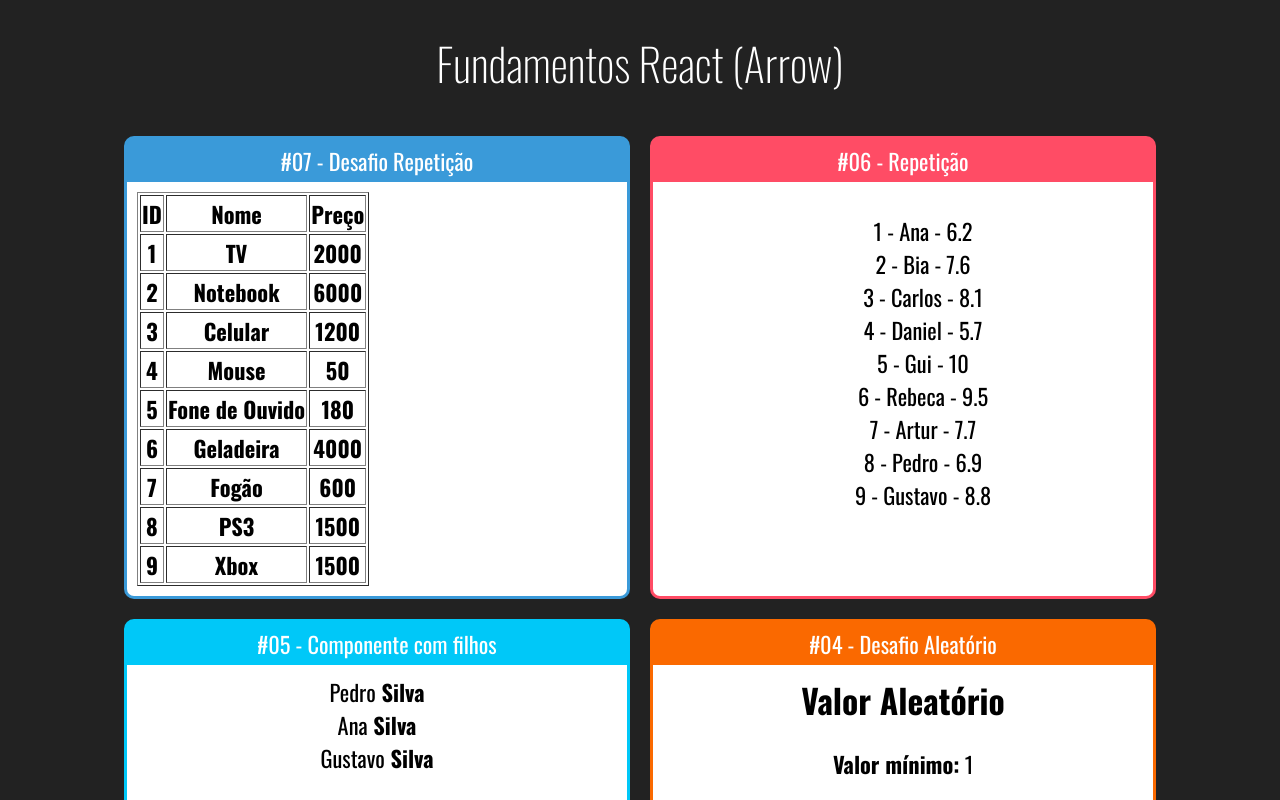
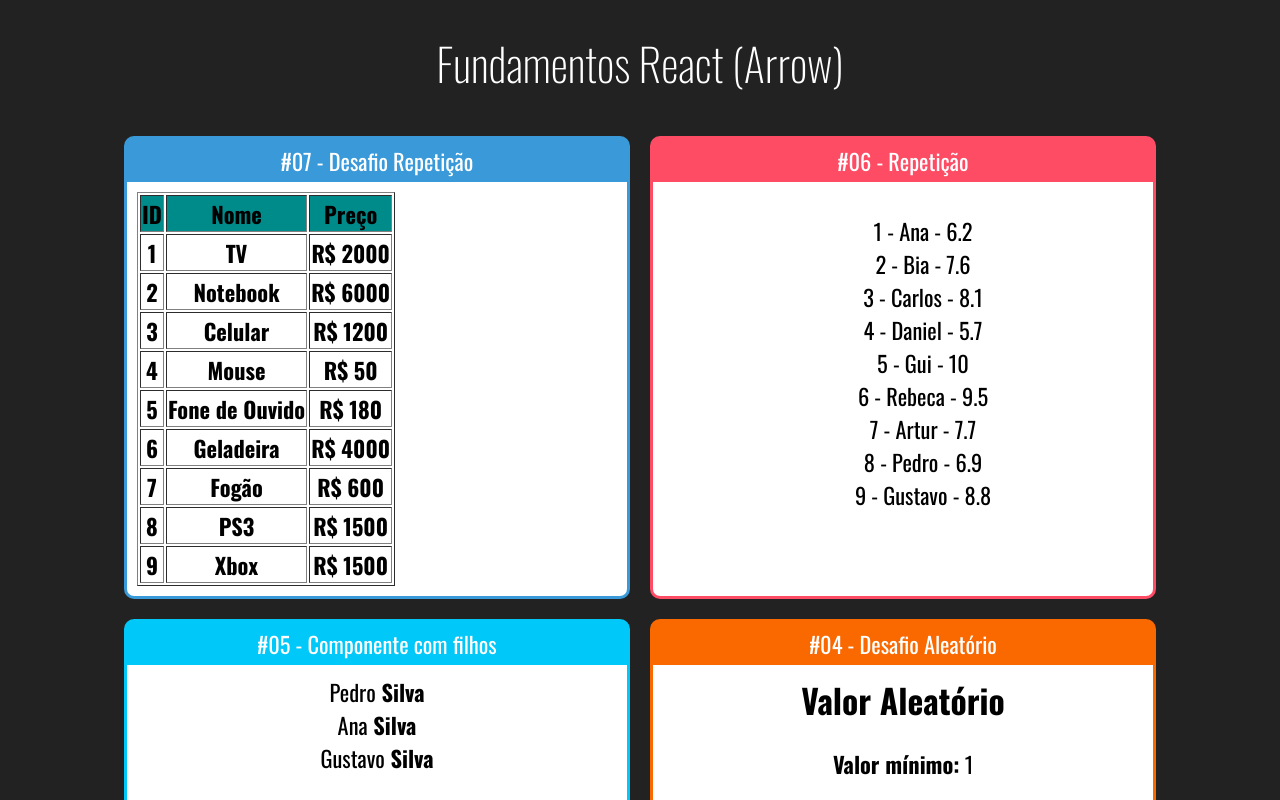
Before and after one commit to lucascv/React, a React (Create React App) app in the folder fundamentos-react/: page / in a window 1280 px wide. Shown: the top 800 px of the page. Built offline with nearby package versions, Linux system fonts and the light colour scheme.

Commit message:
colocando estilos no desafio

```diff
--- /dev/null
+++ b/fundamentos-react/src/components/repeticao/TabelaProdutos.css
@@ -0,0 +1,11 @@
+.TabelaProdutos table {
+  width: 100%;
+}
+
+.TabelaProdutos th {
+  background-color: #008b8b;
+}
+
+.TabelaProdutos .Par {
+  background-color: #ddd;
+}
--- a/fundamentos-react/src/components/repeticao/TabelaProdutos.jsx
+++ b/fundamentos-react/src/components/repeticao/TabelaProdutos.jsx
@@ -1,25 +1,30 @@
 import React from "react";
 import produtos from "../../data/produtos";
+import "./TabelaProdutos.css";
 
 export default (props) => {
-  const tabela = produtos.map((produto) => {
+  const tabela = produtos.map((produto, i) => {
     return (
-      <tr>
+      <tr className={i % 2 == 0 ? 'Par' : 'Impar'}>
         <th>{produto.id}</th>
         <th>{produto.nome}</th>
-        <th>{produto.preco}</th>
+        <th>R$ {produto.preco}</th>
       </tr>
     );
   })
   return (
     <div>
       <table border="1">
-        <tr>
-          <th>ID</th>
-          <th>Nome</th>
-          <th>Preço</th>
-        </tr>
-        {tabela}
+        <thead>
+          <tr className="TabelaProdutos">
+            <th>ID</th>
+            <th>Nome</th>
+            <th>Preço</th>
+          </tr>
+        </thead>
+        <tbody>
+          {tabela}
+        </tbody>
       </table>
     </div>
   );
```
